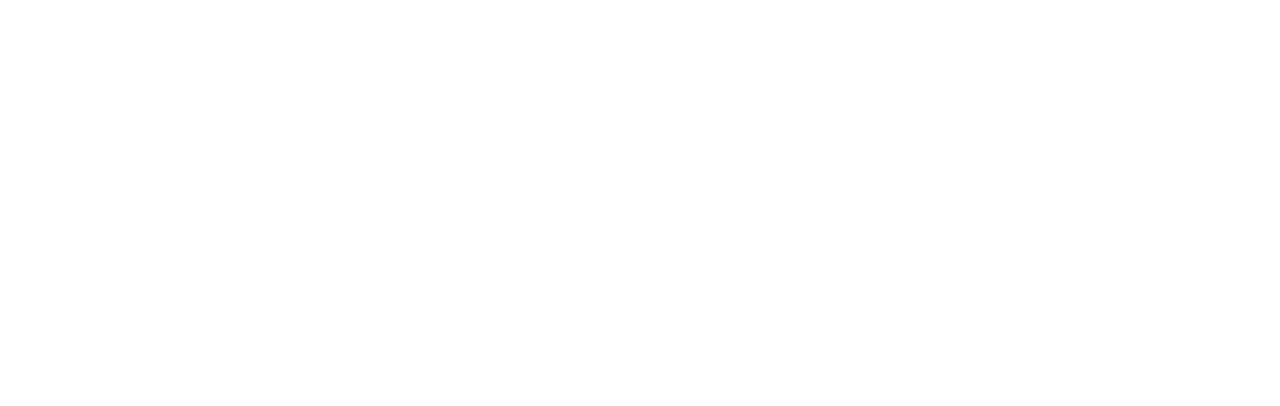
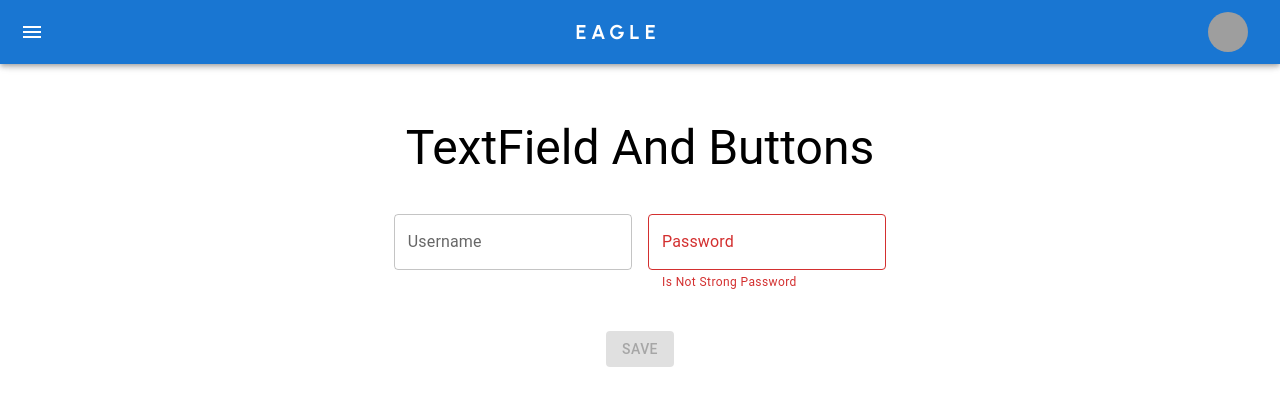
Before and after one commit to sheltonjoseph/mui-redux, a React (Create React App) app: page /button in a window 1280 px wide. Before the commit this address had no page. Shown: the top 406 px of the page. Built offline with nearby package versions, Linux system fonts and the light colour scheme; grey boxes are pictures that could not be loaded.

Commit message:
text & button

```diff
--- a/package.json
+++ b/package.json
@@ -18,6 +18,7 @@
     "react-scripts": "5.0.1",
     "redux": "^4.2.0",
     "styled-components": "^5.3.5",
+    "validator": "^13.7.0",
     "web-vitals": "^2.1.4"
   },
   "scripts": {
--- a/src/App.js
+++ b/src/App.js
@@ -2,6 +2,7 @@
 import Home from "./pages/home";
 import  Autocomplete  from "./Components/AutoComplete";
 import CheckBox from "./pages/CheckBox";
+import Buttons from "./pages/Button"
 
 
 function App() {
@@ -11,6 +12,7 @@
       <Route exact path="/" element={<Home />} />
       <Route exact path="/autocomplete" element={<Autocomplete/>} />
       <Route exact path="/checkbox" element={<CheckBox/>} />
+      <Route exact path="/button" element={<Buttons/>} />
     </Routes>
   </Router>
   );
--- a/src/Components/AutoComplete.jsx
+++ b/src/Components/AutoComplete.jsx
@@ -14,10 +14,9 @@
 
 
 const AutoComplete = () => {
-    const inputValue = useSelector((state) => state.auto.inputValue);
-    // const[inputValue , setInputValue] = useState()
-    const [selectedData, setSelectedData] = useState();
-    console.log(inputValue)
+    const reduxValue = useSelector((state) => state.auto);
+    const inputValue = reduxValue.inputValue
+    const selectedData = reduxValue.selectedData
     const dispatch = useDispatch();
 
     const handleClick = (value) =>{
@@ -35,14 +34,14 @@
         onChange={(event, newInputValue) => {
           event.preventDefault();
           handleClick(newInputValue);
-          setSelectedData(top100Films.filter((a) => a.label === newInputValue)[0])
+          selectedData(top100Films.filter((a) => a.label === newInputValue))
         }}
       id="combo-box-demo"
       options={top100Films}
       sx={{ width: 345  }}
       renderInput={(params) => <TextField {...params} label="Movie" />}
     />
-    {selectedData &&
+    {inputValue &&
         (<Card sx={{ maxWidth: "100%" , my: 10 , height:"100%"}}>
         <CardActionArea>
           <CardMedia
--- a/src/Components/TopBar.jsx
+++ b/src/Components/TopBar.jsx
@@ -56,6 +56,13 @@
           <ListItemButton sx={{ textAlign: "center" }}>
             <Link to={"/checkbox"}>
               <ListItemText primary="CheckBox" />
+            </Link>
+          </ListItemButton>
+          </ListItem>
+          <ListItem disablePadding>
+          <ListItemButton sx={{ textAlign: "center" }}>
+            <Link to={"/button"}>
+              <ListItemText primary="Buttons" />
             </Link>
           </ListItemButton>
           </ListItem>
--- /dev/null
+++ b/src/Redux/credSlice.js
@@ -0,0 +1,21 @@
+import { createSlice } from '@reduxjs/toolkit'
+
+export const button = createSlice({
+    name: 'button',
+    initialState: {
+        userName :'',
+        password:'',
+        errorMessage:'Is Not Strong Password'
+    },
+    reducers: {
+  update: (state, action) => {
+    state.userName = action.payload.userName
+    state.password = action.payload.password
+    state.errorMessage = action.payload.errorMessage
+  }
+
+    }
+})
+
+export const { update } = button.actions;
+export default button.reducer;
--- a/src/Redux/store.js
+++ b/src/Redux/store.js
@@ -1,10 +1,12 @@
 import { configureStore } from "@reduxjs/toolkit";
 import checkList from "./userSlice";
 import autoComplete from "./autoSlice"
+import button from "./credSlice"
 
 export default configureStore({
   reducer: {
     checking: checkList,
-    auto: autoComplete
+    auto: autoComplete,
+    button: button
   },
 });
--- a/src/pages/Button.jsx
+++ b/src/pages/Button.jsx
@@ -1,9 +1,117 @@
-import React from 'react'
+import React, { useState } from "react";
+import TopBar from "../Components/TopBar";
+import Container from "@mui/material/Container";
+import Box from "@mui/material/Box";
+import TextField from "@mui/material/TextField";
+import Typography from "@mui/material/Typography";
+import Button from "@mui/material/Button";
+import validator from "validator";
+import { useSelector , useDispatch} from "react-redux";
+import {  update } from "../Redux/credSlice";
 
-const Button = () => {
+const Buttons = () => {
+  const ReduxUser = useSelector((state) => state.button);
+  const [userName, setUserName] = useState('');
+  const [password, setPassword] = useState('');
+  const [errorMessage, setErrorMessage] = useState('');
+  const [saveMsg, setSaveMsg] = useState(null);
+  const dispatch = useDispatch();
+
+  const handleUpdate = () => {
+    dispatch(update({userName, password , errorMessage}));
+    setSaveMsg("Credentials Saved Succesfully")
+  };
+
+  const validate = (value) => {
+    if (
+      validator.isStrongPassword(value, {
+        minLength: 8,
+        minLowercase: 1,
+        minUppercase: 1,
+        minNumbers: 1,
+        minSymbols: 1,
+      })
+    ) {
+      setErrorMessage(null);
+    }
+  };
   return (
-    <div>Button</div>
-  )
-}
+    <Container
+      style={{ display: "flex", justifyContent: "center" }}
+      maxWidth="xl"
+    >
+      <TopBar />
+      <Box
+        component="form"
+        sx={{
+          "& .MuiTextField-root": { m: 1, width: "25ch" },
+          m: 15,
+        }}
+        noValidate
+        autoComplete="off"
+      >
+        <Typography variant="h3" sx={{ textAlign: "center" }}>
+          TextField And Buttons
+        </Typography>
 
-export default Button
+        <div style={{ margin: "30px" }}>
+          <TextField
+            id="outlined-error"
+            label="Username"
+            defaultValue={ReduxUser.userName}
+            onChange={(e) => setUserName(e.target.value)}
+          />
+
+          {errorMessage == null ? (
+            <TextField
+              id="outlined-error-helper-text"
+              label="Password"
+              defaultValue={ReduxUser.password}
+              onChange={(e) => setPassword(validate(e.target.value))}
+            />
+          ) : (
+            <TextField
+              error
+              id="outlined-error-helper-text"
+              label="Password"
+              helperText={ReduxUser.errorMessage}
+              onChange={(e) => setPassword(validate(e.target.value))}
+            />
+          )}
+        </div>
+        <div
+          style={{
+            margin: "10px",
+            display: "flex",
+            alignItems: "center",
+            justifyContent: "center",
+          }}
+        >
+          {(errorMessage !== null) || (userName === '') ? (
+            <Button variant="contained" disabled>
+              Save
+            </Button>
+          ) : (
+            <Button
+              variant="contained"
+              onClick={handleUpdate}
+            >
+              Save
+            </Button>
+          )}
+        </div>
+        {saveMsg !== null && (
+          <Typography
+            variant="h5"
+            gutterBottom
+            sx={{ color: "green", textAlign: "center", m: 10 }}
+          >
+            {saveMsg}
+          </Typography>
+        )}
+      </Box>
+    </Container>
+  );
+};
+
+export default Buttons;
```
Also changed, not shown: 1 other file (tests, documents, lock files or other folders).
